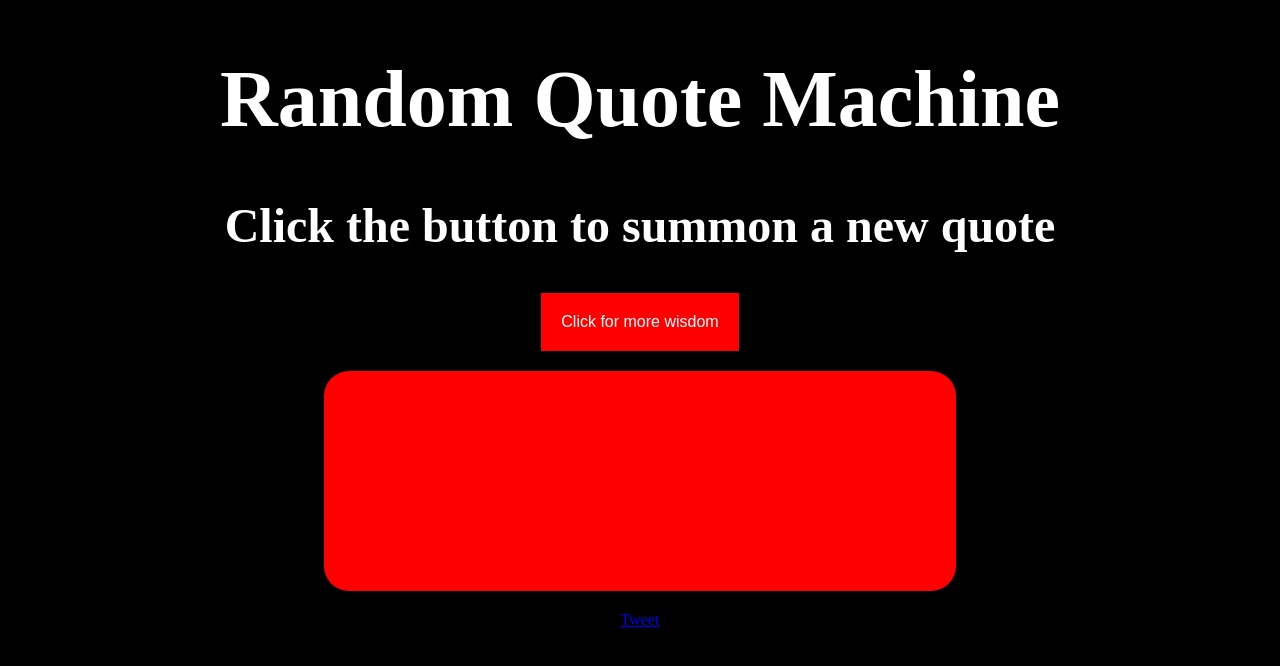
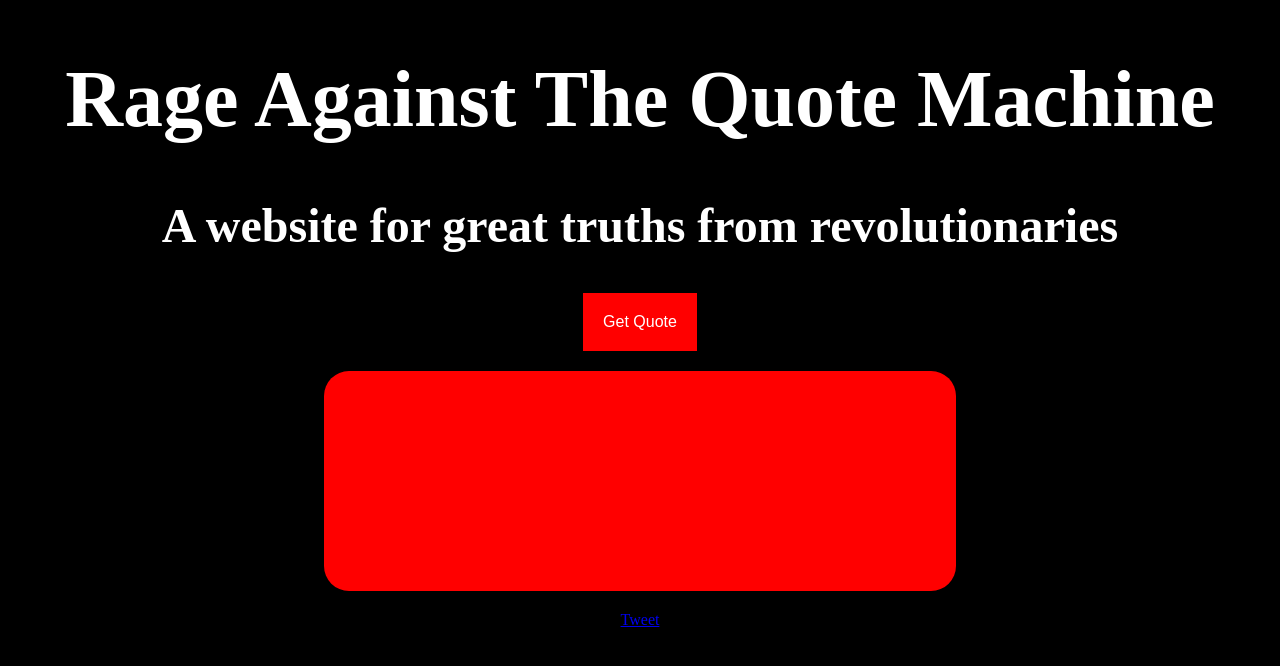
Before and after one commit to pinion31/RandomQuoteGenerator, a plain HTML site: page index.html in a window 1280 px wide. Drawn offline with nearby package versions, Linux system fonts and the light colour scheme.

Commit message:
Changed page text to fit RATM theme

```diff
--- a/index.html
+++ b/index.html
@@ -49,14 +49,14 @@
     </head>
     <body style="background-color:black">
         <span class = "center">
-            <h1> Random Quote Machine </h1>
+            <h1>Rage Against The Quote Machine</h1>
         </span>
         <span class = "center">
-            <h2> Click the button to summon a new quote </h2>
+            <h2>A website for great truths from revolutionaries</h2>
         </span>
 
         <div class = "center">
-            <button class="button"> Click for more wisdom </button>
+            <button class="button">Get Quote</button>
         </div>
 
         <!-- quote box -->
```
